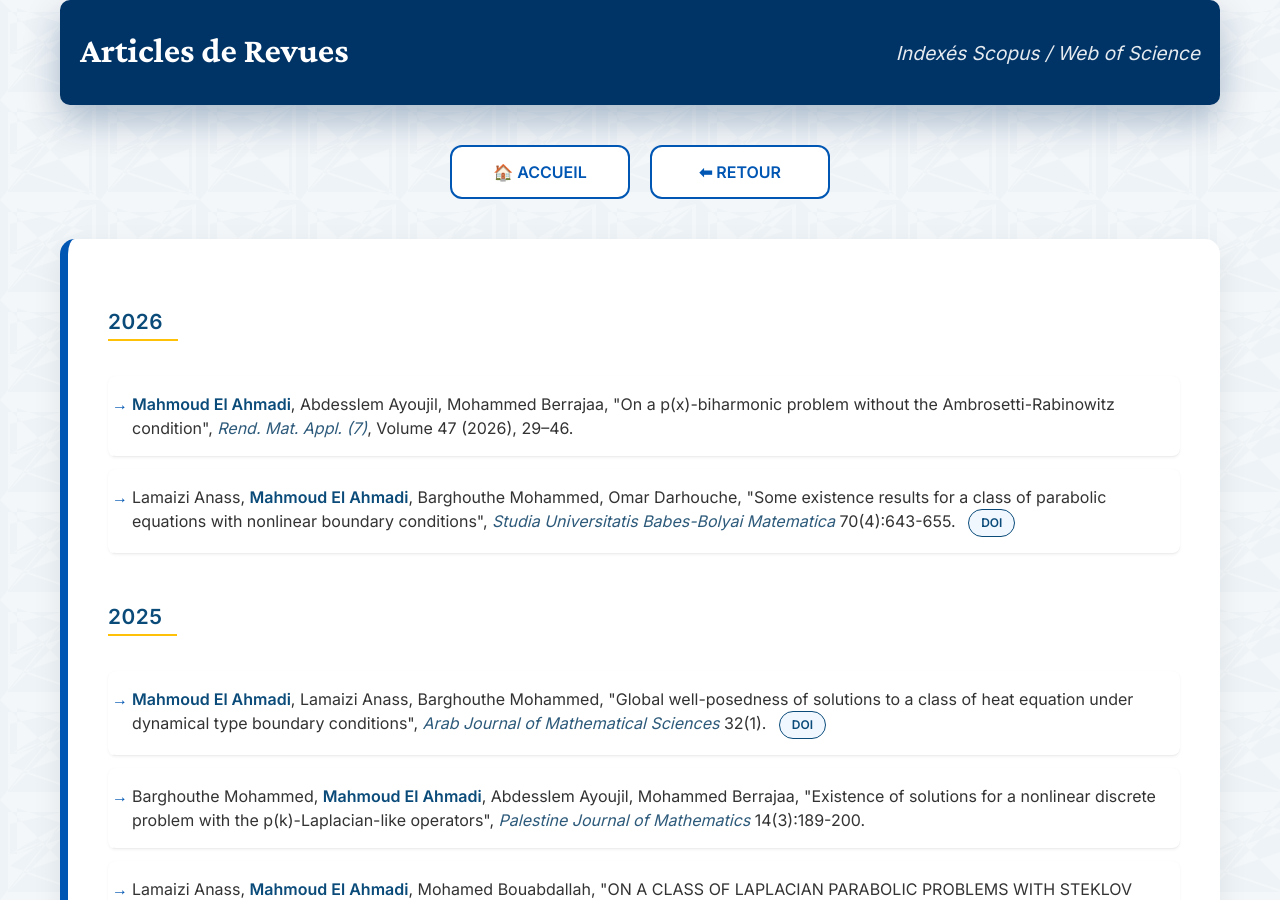
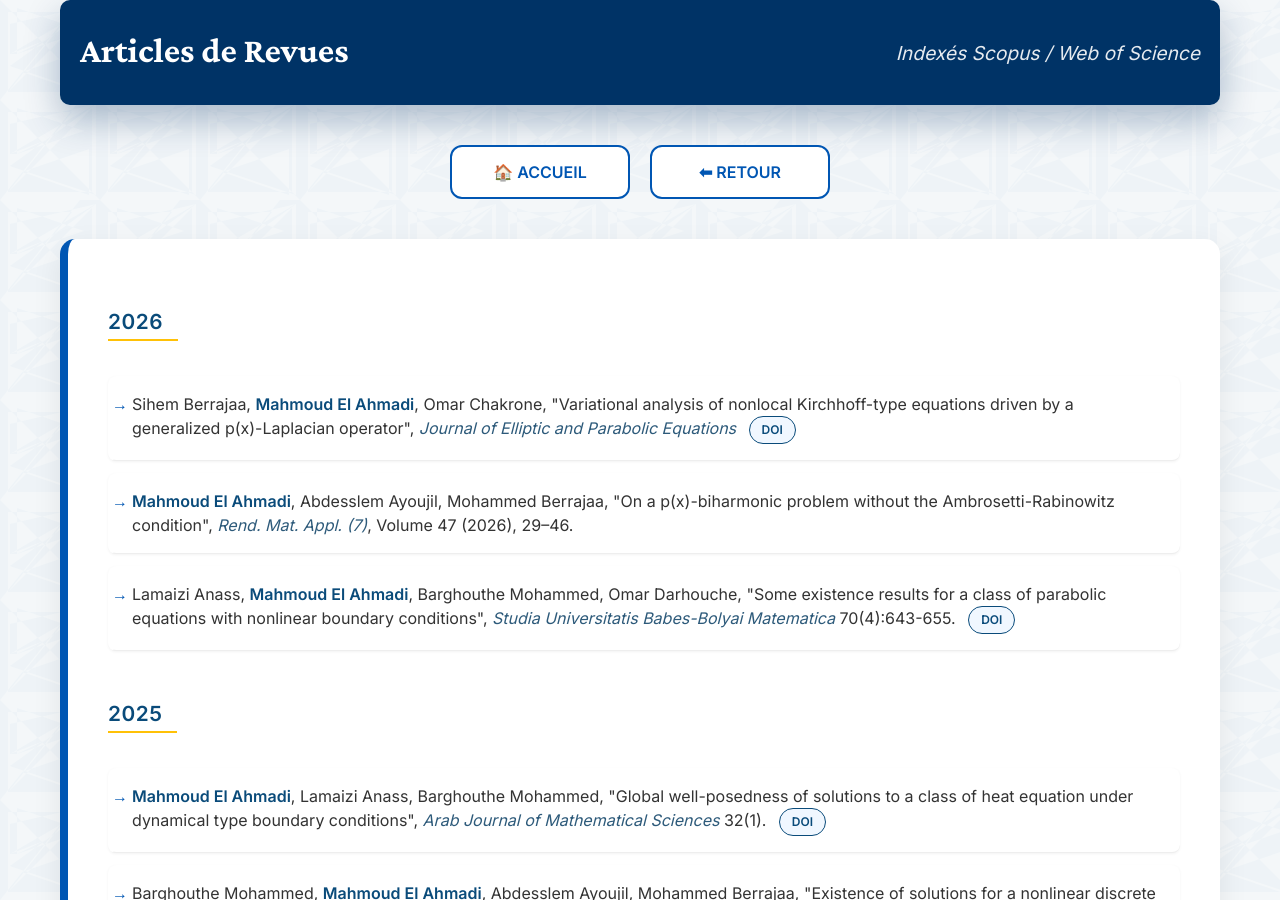
Before and after one commit to mahmoudmath/mahmoudmath.github.io, a Jekyll site: the page articles.html, which Jekyll copies as it is, in a window 1280 px wide and 900 px high. Built offline with Jekyll 4.4.1, drawn with Linux system fonts in a browser that asks for light colours.

Commit message:
Update articles.html

```diff
--- a/articles.html
+++ b/articles.html
@@ -175,6 +175,8 @@ height="0" width="0" style="display:none;visibility:hidden"></iframe></noscript>
             <!-- 2026 -->
             <h3 class="year-title">2026</h3>
             <ul class="resource-list">
+                <li>Sihem Berrajaa, <strong>Mahmoud El Ahmadi</strong>,  Omar Chakrone, "Variational analysis of nonlocal Kirchhoff-type equations driven by a generalized p(x)-Laplacian operator", <em>Journal of Elliptic and Parabolic Equations </em>
+                  <a href="https://doi.org/10.1007/s41808-026-00488-y" target="_blank" class="link-doi">DOI</a></li>
                 <li><strong>Mahmoud El Ahmadi</strong>, Abdesslem Ayoujil, Mohammed Berrajaa, "On a p(x)-biharmonic problem without the Ambrosetti-Rabinowitz condition", <em>Rend. Mat. Appl. (7)</em>, Volume 47 (2026), 29–46.</li>
                 <li>Lamaizi Anass, <strong>Mahmoud El Ahmadi</strong>, Barghouthe Mohammed, Omar Darhouche, "Some existence results for a class of parabolic equations with nonlinear boundary conditions", <em>Studia Universitatis Babes-Bolyai Matematica</em> 70(4):643-655.
                     <a href="https://doi.org/10.24193/subbmath.2025.4.08" target="_blank" class="link-doi">DOI</a></li>
```
